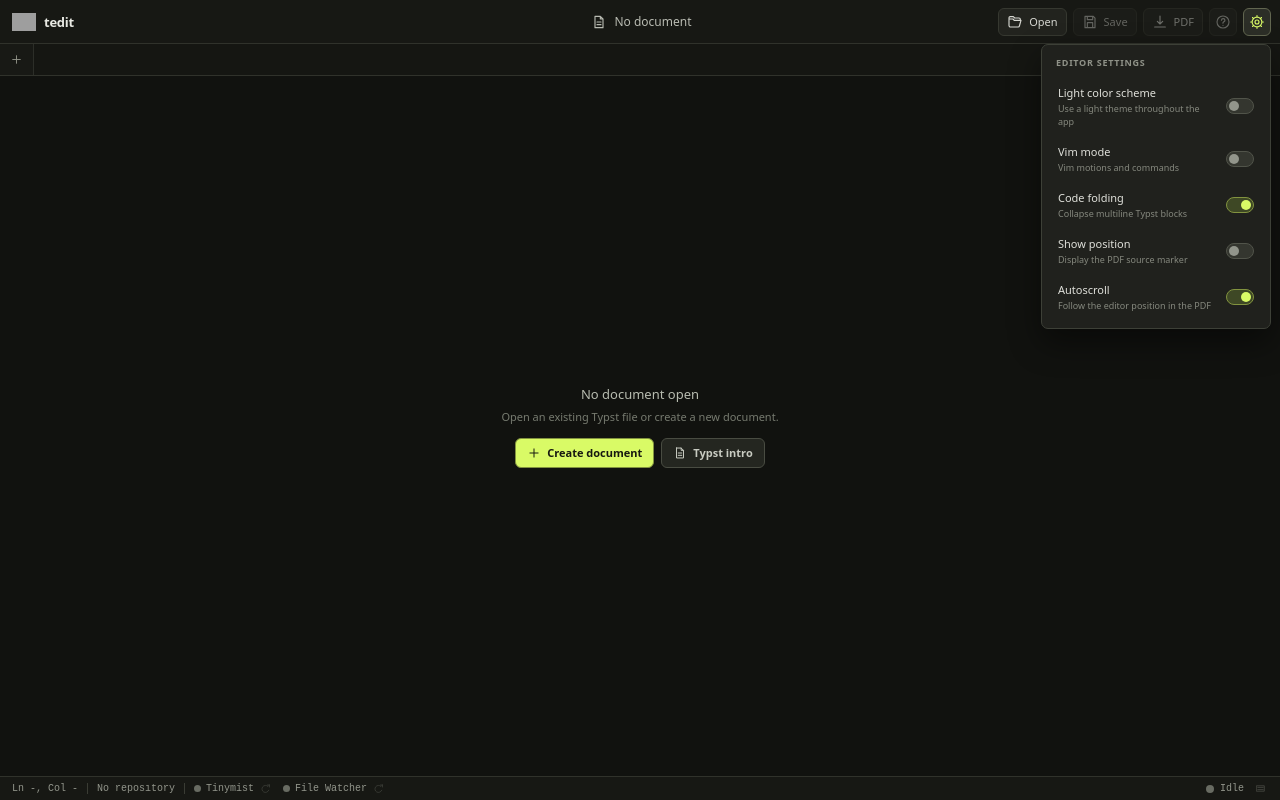
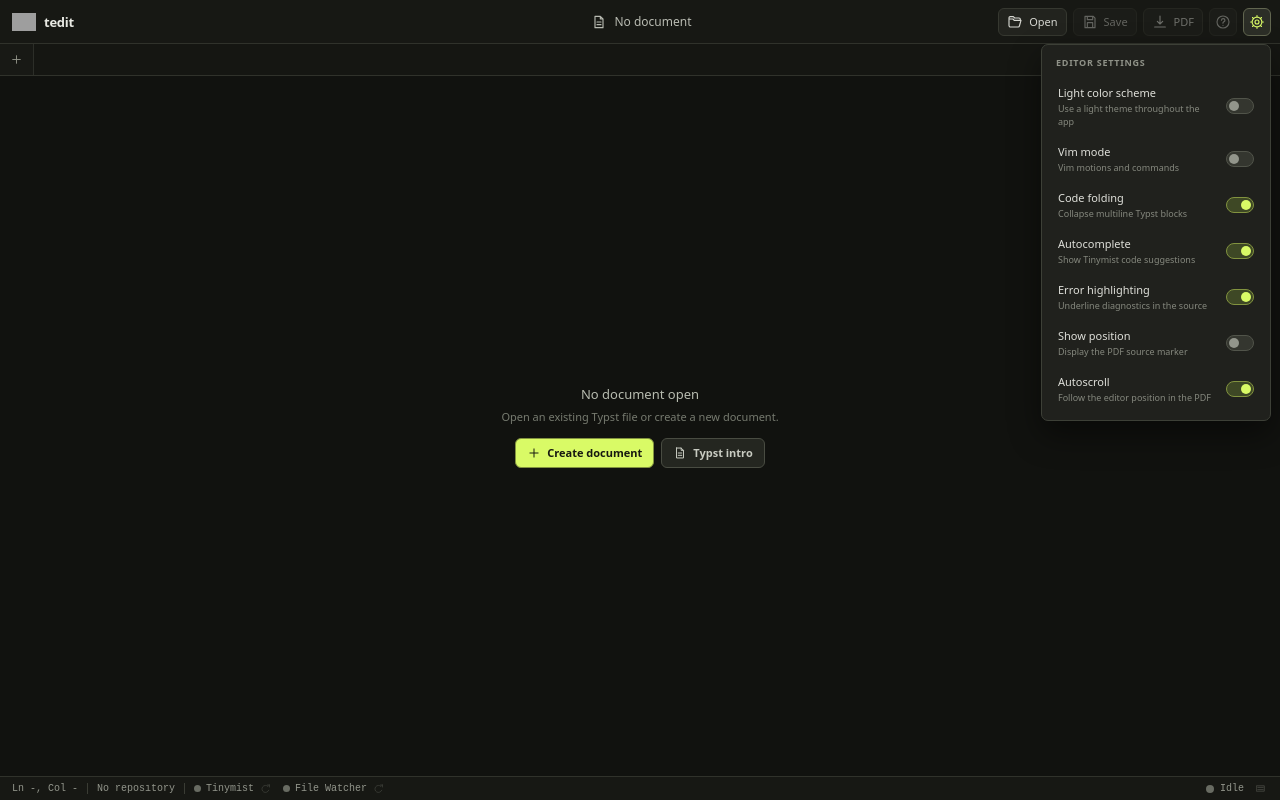
Before and after one commit to Simon-Martens/tedit, a React (Vite) app: page / in a window 1280 px wide. Both pictures are taken after a click on the button 1257 px from the left and 21 px from the top of the page. Built offline with nearby package versions, Linux system fonts and the light colour scheme; grey boxes are pictures that could not be loaded.

Commit message:
FEAT: allow turning on and off LSP features

```diff
--- a/electron/settings-persistence.cjs
+++ b/electron/settings-persistence.cjs
@@ -8,6 +8,8 @@
   autoScrollEnabled: true,
   lightThemeEnabled: false,
   foldingEnabled: true,
+  autocompleteEnabled: true,
+  errorHighlightingEnabled: true,
 }
 
 function createSettingsPersistence({ app, handleIpc }) {
--- a/src/App.tsx
+++ b/src/App.tsx
@@ -107,6 +107,10 @@
         onLightThemeEnabledChange={settings.changeLightThemeEnabled}
         foldingEnabled={settings.foldingEnabled}
         onFoldingEnabledChange={settings.changeFoldingEnabled}
+        autocompleteEnabled={settings.autocompleteEnabled}
+        onAutocompleteEnabledChange={settings.changeAutocompleteEnabled}
+        errorHighlightingEnabled={settings.errorHighlightingEnabled}
+        onErrorHighlightingEnabledChange={settings.changeErrorHighlightingEnabled}
       />
       <TabBar
         documents={editor.documents}
@@ -131,6 +135,8 @@
           autoScrollEnabled={settings.autoScrollEnabled}
           lightThemeEnabled={settings.lightThemeEnabled}
           foldingEnabled={settings.foldingEnabled}
+          autocompleteEnabled={settings.autocompleteEnabled}
+          errorHighlightingEnabled={settings.errorHighlightingEnabled}
           compilationOpen={compilation.open}
           compilationAutoSized={compilation.mode === 'error'}
           onSave={() => void files.saveFile()}
--- a/src/components/SettingsMenu.tsx
+++ b/src/components/SettingsMenu.tsx
@@ -12,6 +12,10 @@
   onLightThemeEnabledChange,
   foldingEnabled,
   onFoldingEnabledChange,
+  autocompleteEnabled,
+  onAutocompleteEnabledChange,
+  errorHighlightingEnabled,
+  onErrorHighlightingEnabledChange,
 }: {
   vimEnabled: boolean
   onVimEnabledChange(enabled: boolean): void
@@ -23,6 +27,10 @@
   onLightThemeEnabledChange(enabled: boolean): void
   foldingEnabled: boolean
   onFoldingEnabledChange(enabled: boolean): void
+  autocompleteEnabled: boolean
+  onAutocompleteEnabledChange(enabled: boolean): void
+  errorHighlightingEnabled: boolean
+  onErrorHighlightingEnabledChange(enabled: boolean): void
 }) {
   const [open, setOpen] = useState(false)
   const menuRef = useRef<HTMLDivElement>(null)
@@ -93,6 +101,28 @@
           </label>
           <label className="setting-row">
             <span>
+              <strong>Autocomplete</strong>
+              <small>Show Tinymist code suggestions</small>
+            </span>
+            <input
+              type="checkbox"
+              checked={autocompleteEnabled}
+              onChange={(event) => onAutocompleteEnabledChange(event.target.checked)}
+            />
+          </label>
+          <label className="setting-row">
+            <span>
+              <strong>Error highlighting</strong>
+              <small>Underline diagnostics in the source</small>
+            </span>
+            <input
+              type="checkbox"
+              checked={errorHighlightingEnabled}
+              onChange={(event) => onErrorHighlightingEnabledChange(event.target.checked)}
+            />
+          </label>
+          <label className="setting-row">
+            <span>
               <strong>Show position</strong>
               <small>Display the PDF source marker</small>
             </span>
--- a/src/components/SourcePane.tsx
+++ b/src/components/SourcePane.tsx
@@ -100,6 +100,8 @@
   vimEnabled,
   lightThemeEnabled,
   foldingEnabled,
+  autocompleteEnabled,
+  errorHighlightingEnabled,
   onCursorPositionChange,
   onCursorChange,
   onSave,
@@ -116,6 +118,8 @@
   vimEnabled: boolean
   lightThemeEnabled: boolean
   foldingEnabled: boolean
+  autocompleteEnabled: boolean
+  errorHighlightingEnabled: boolean
   onCursorPositionChange(location: SourceCursorLocation): void
   onCursorChange(line: number, column: number): void
   onSave(): void
@@ -140,6 +144,8 @@
   const languageServerDocumentsRef = useRef(languageServerDocuments)
   const initiallyCollapsedModelsRef = useRef(new Set<string>())
   const foldingEnabledRef = useRef(foldingEnabled)
+  const autocompleteEnabledRef = useRef(autocompleteEnabled)
+  const errorHighlightingEnabledRef = useRef(errorHighlightingEnabled)
   const diagnostics = document.languageServerDiagnostics ?? document.diagnostics
   const diagnosticsRef = useRef(diagnostics)
   const cursorCallbackRef = useRef(onCursorPositionChange)
@@ -153,6 +159,8 @@
   documentRef.current = document
   languageServerDocumentsRef.current = languageServerDocuments
   foldingEnabledRef.current = foldingEnabled
+  autocompleteEnabledRef.current = autocompleteEnabled
+  errorHighlightingEnabledRef.current = errorHighlightingEnabled
   diagnosticsRef.current = diagnostics
 
   const initializeVim = (editor: Parameters<OnMount>[0]) => {
@@ -229,7 +237,8 @@
     const monaco = monacoRef.current
     const model = editor?.getModel()
     if (!monaco || !model) return
-    monaco.editor.setModelMarkers(model, 'typst', diagnosticsRef.current.map((diagnostic) => {
+    const visibleDiagnostics = errorHighlightingEnabledRef.current ? diagnosticsRef.current : []
+    monaco.editor.setModelMarkers(model, 'typst', visibleDiagnostics.map((diagnostic) => {
       const startLineNumber = Math.min(model.getLineCount(), Math.max(1, diagnostic.startLineNumber))
       const endLineNumber = Math.min(model.getLineCount(), Math.max(startLineNumber, diagnostic.endLineNumber))
       const startColumn = Math.min(
@@ -292,7 +301,15 @@
 
   useEffect(() => {
     applyDiagnostics()
-  }, [diagnostics])
+  }, [diagnostics, errorHighlightingEnabled])
+
+  useEffect(() => {
+    editorRef.current?.updateOptions({
+      quickSuggestions: autocompleteEnabled,
+      suggestOnTriggerCharacters: autocompleteEnabled,
+      wordBasedSuggestions: autocompleteEnabled ? 'matchingDocuments' : 'off',
+    })
+  }, [autocompleteEnabled])
 
   useEffect(() => {
     const commands = VimMode.commands as typeof VimMode.commands & { save?: () => void }
@@ -433,7 +450,9 @@
                 context: MonacoLanguages.CompletionContext,
               ) => {
                 const desktop = window.typstDesktop
-                if (!desktop || model !== editor.getModel()) return { suggestions: [] }
+                if (!autocompleteEnabledRef.current || !desktop || model !== editor.getModel()) {
+                  return { suggestions: [] }
+                }
                 const currentDocument = documentRef.current
                 const source = model.getValue()
                 let activeDocumentFound = false
@@ -563,6 +582,9 @@
             padding: { top: 14, bottom: 14 },
             folding: foldingEnabled,
             showFoldingControls: foldingEnabled ? 'always' : 'never',
+            quickSuggestions: autocompleteEnabled,
+            suggestOnTriggerCharacters: autocompleteEnabled,
+            wordBasedSuggestions: autocompleteEnabled ? 'matchingDocuments' : 'off',
             scrollBeyondLastLine: false,
             smoothScrolling: true,
             renderLineHighlight: 'none',
--- a/src/components/Toolbar.tsx
+++ b/src/components/Toolbar.tsx
@@ -21,6 +21,10 @@
   onLightThemeEnabledChange(enabled: boolean): void
   foldingEnabled: boolean
   onFoldingEnabledChange(enabled: boolean): void
+  autocompleteEnabled: boolean
+  onAutocompleteEnabledChange(enabled: boolean): void
+  errorHighlightingEnabled: boolean
+  onErrorHighlightingEnabledChange(enabled: boolean): void
 }
 
 export function Toolbar({
@@ -41,6 +45,10 @@
   onLightThemeEnabledChange,
   foldingEnabled,
   onFoldingEnabledChange,
+  autocompleteEnabled,
+  onAutocompleteEnabledChange,
+  errorHighlightingEnabled,
+  onErrorHighlightingEnabledChange,
 }: ToolbarProps) {
   const documentTitle = document
     ? [document.repoName, document.fileName].filter(Boolean).join(' / ')
@@ -101,6 +109,10 @@
           onLightThemeEnabledChange={onLightThemeEnabledChange}
           foldingEnabled={foldingEnabled}
           onFoldingEnabledChange={onFoldingEnabledChange}
+          autocompleteEnabled={autocompleteEnabled}
+          onAutocompleteEnabledChange={onAutocompleteEnabledChange}
+          errorHighlightingEnabled={errorHighlightingEnabled}
+          onErrorHighlightingEnabledChange={onErrorHighlightingEnabledChange}
         />
       </div>
     </header>
--- a/src/components/Workspace.tsx
+++ b/src/components/Workspace.tsx
@@ -31,6 +31,8 @@
   autoScrollEnabled,
   lightThemeEnabled,
   foldingEnabled,
+  autocompleteEnabled,
+  errorHighlightingEnabled,
   compilationOpen,
   compilationAutoSized,
   onSave,
@@ -50,6 +52,8 @@
   autoScrollEnabled: boolean
   lightThemeEnabled: boolean
   foldingEnabled: boolean
+  autocompleteEnabled: boolean
+  errorHighlightingEnabled: boolean
   compilationOpen: boolean
   compilationAutoSized: boolean
   onSave(): void
@@ -141,6 +145,8 @@
             vimEnabled={vimEnabled}
             lightThemeEnabled={lightThemeEnabled}
             foldingEnabled={foldingEnabled}
+            autocompleteEnabled={autocompleteEnabled}
+            errorHighlightingEnabled={errorHighlightingEnabled}
             onCursorPositionChange={onCursorPositionChange}
             onCursorChange={onCursorChange}
             onSave={onSave}
--- a/src/hooks/useSettings.ts
+++ b/src/hooks/useSettings.ts
@@ -1,5 +1,6 @@
 import { useEffect, useState } from 'react'
 import { reportError } from '../lib/logging'
+import type { AppSettings } from '../types'
 
 function browserSetting(key: string, fallback: boolean) {
   const value = localStorage.getItem(key)
@@ -21,6 +22,12 @@
   ))
   const [foldingEnabled, setFoldingEnabled] = useState(() => (
     window.typstDesktop ? true : browserSetting('tedit.code-folding', true)
+  ))
+  const [autocompleteEnabled, setAutocompleteEnabled] = useState(() => (
+    window.typstDesktop ? true : browserSetting('tedit.autocomplete', true)
+  ))
+  const [errorHighlightingEnabled, setErrorHighlightingEnabled] = useState(() => (
+    window.typstDesktop ? true : browserSetting('tedit.error-highlighting', true)
   ))
 
   useEffect(() => {
@@ -44,16 +51,26 @@
   }, [foldingEnabled])
 
   useEffect(() => {
+    if (!window.typstDesktop) localStorage.setItem('tedit.autocomplete', String(autocompleteEnabled))
+  }, [autocompleteEnabled])
+
+  useEffect(() => {
+    if (!window.typstDesktop) localStorage.setItem('tedit.error-highlighting', String(errorHighlightingEnabled))
+  }, [errorHighlightingEnabled])
+
+  useEffect(() => {
     window.typstDesktop?.getSettings().then((settings) => {
       setVimEnabled(settings.vimEnabled)
       setShowPreviewPosition(settings.showPreviewPosition)
       setAutoScrollEnabled(settings.autoScrollEnabled)
       setLightThemeEnabled(settings.lightThemeEnabled)
       setFoldingEnabled(settings.foldingEnabled)
+      setAutocompleteEnabled(settings.autocompleteEnabled)
+      setErrorHighlightingEnabled(settings.errorHighlightingEnabled)
     }).catch((error) => reportError('settings-load', error))
   }, [])
 
-  const changeSetting = <Key extends 'vimEnabled' | 'showPreviewPosition' | 'autoScrollEnabled' | 'lightThemeEnabled' | 'foldingEnabled'>(
+  const changeSetting = <Key extends keyof AppSettings>(
     key: Key,
     value: boolean,
     setter: (value: boolean) => void,
@@ -68,10 +85,14 @@
     autoScrollEnabled,
     lightThemeEnabled,
     foldingEnabled,
+    autocompleteEnabled,
+    errorHighlightingEnabled,
     changeVimEnabled: (value: boolean) => changeSetting('vimEnabled', value, setVimEnabled),
     changeShowPreviewPosition: (value: boolean) => changeSetting('showPreviewPosition', value, setShowPreviewPosition),
     changeAutoScrollEnabled: (value: boolean) => changeSetting('autoScrollEnabled', value, setAutoScrollEnabled),
     changeLightThemeEnabled: (value: boolean) => changeSetting('lightThemeEnabled', value, setLightThemeEnabled),
     changeFoldingEnabled: (value: boolean) => changeSetting('foldingEnabled', value, setFoldingEnabled),
+    changeAutocompleteEnabled: (value: boolean) => changeSetting('autocompleteEnabled', value, setAutocompleteEnabled),
+    changeErrorHighlightingEnabled: (value: boolean) => changeSetting('errorHighlightingEnabled', value, setErrorHighlightingEnabled),
   }
 }
--- a/src/types.ts
+++ b/src/types.ts
@@ -132,6 +132,8 @@
   autoScrollEnabled: boolean
   lightThemeEnabled: boolean
   foldingEnabled: boolean
+  autocompleteEnabled: boolean
+  errorHighlightingEnabled: boolean
 }
 
 export interface DesktopSession {
```
Also changed, not shown: src/components/DocsView.tsx (+6 -1 lines).
